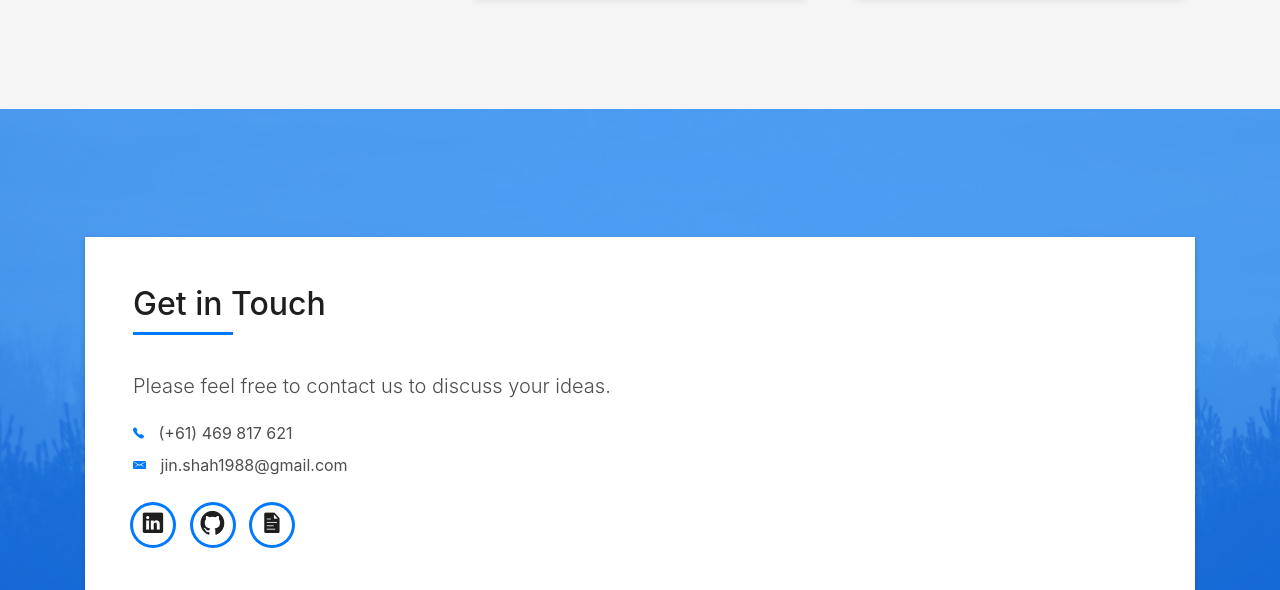
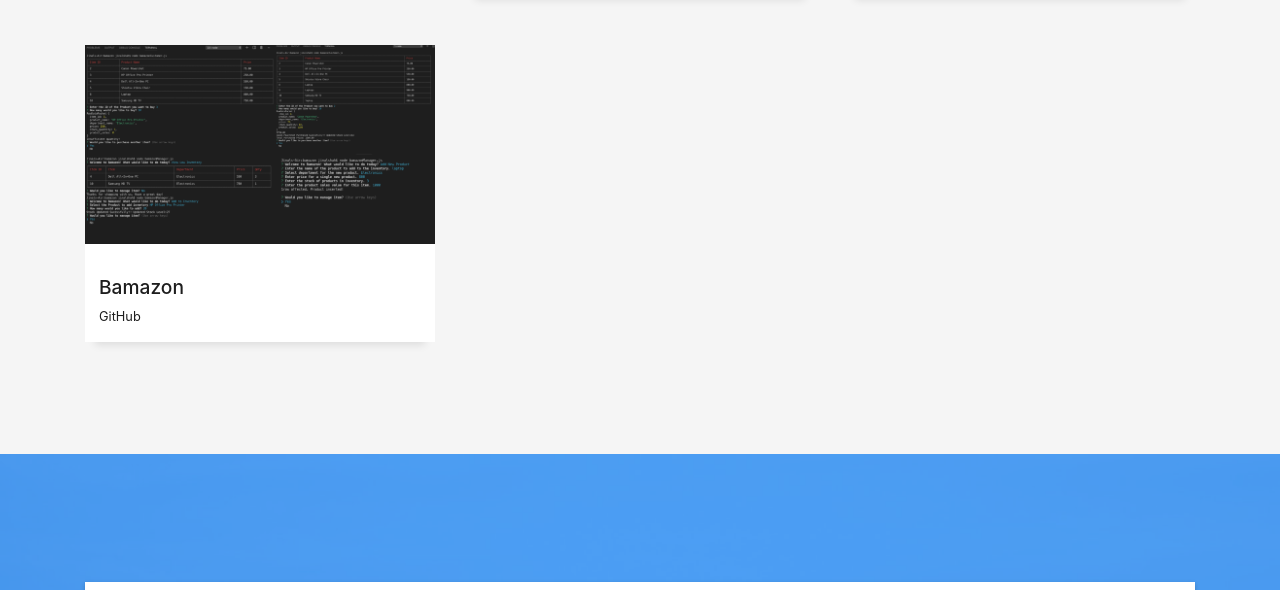
Before and after one commit to Jinshah/portfolio, a plain HTML site: page index.html in a window 1280 px wide. Shown: the part 2114-2704 px from the top of the page. Drawn offline with Linux system fonts and the light colour scheme; files whose address does not match are found by name.

Commit message:
add new item in work section

```diff
--- a/index.html
+++ b/index.html
@@ -311,6 +311,40 @@
             </div>
           </div>
         </div>
+
+        <div class="row">
+          <div class="col-md-4">
+            <div class="work-box">
+              <a href="img/proj-4.png" data-lightbox="gallery-mf">
+                <div class="work-img">
+                  <img src="img/proj-4.png" alt="" class="img-fluid" />
+                </div>
+                <div class="work-content">
+                  <div class="row">
+                    <div class="col-sm-8">
+                      <h2 class="w-title">
+                        <a
+                          href="https://github.com/Jinshah/bamazon"
+                          target="_blank"
+                          >Bamazon</a
+                        >
+                      </h2>
+                      <div class="w-more">
+                        <span class="w-ctegory"
+                          ><a
+                            href="https://github.com/Jinshah/bamazon"
+                            target="_blank"
+                            >GitHub</a
+                          ></span
+                        >
+                      </div>
+                    </div>
+                  </div>
+                </div>
+              </a>
+            </div>
+          </div>
+        </div>
       </div>
     </section>
     <!--/ Section Portfolio End /-->
```
Also changed, not shown: img/proj-4.png (added).
